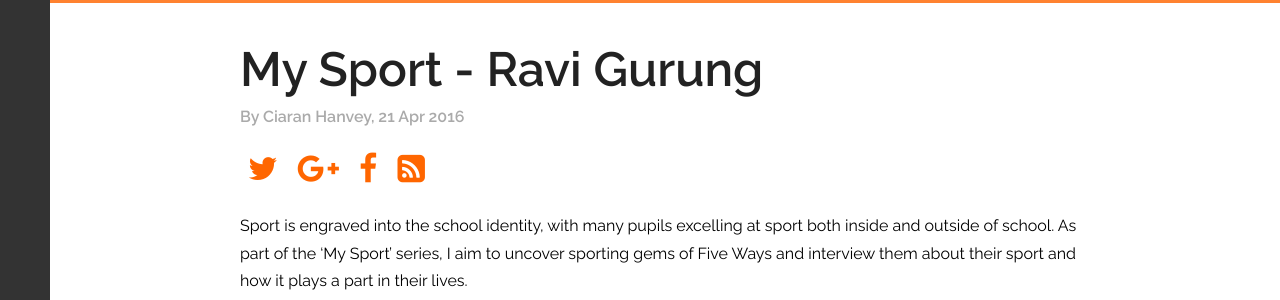
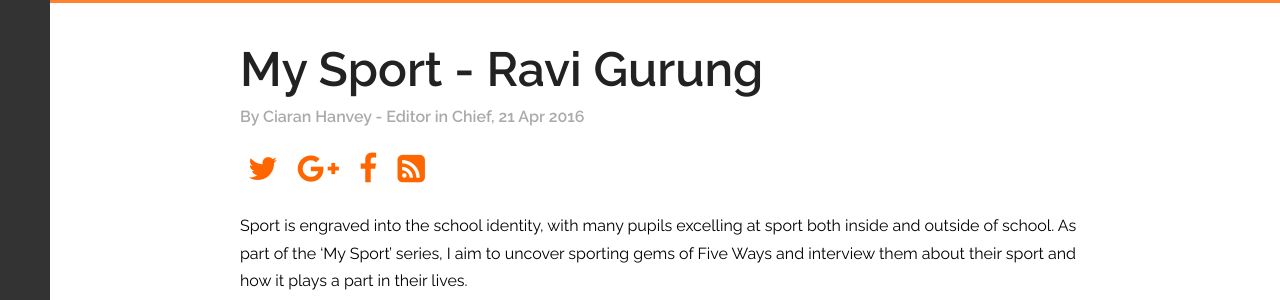
Before and after one commit to Kefwmag/kefwmag.github.io, a Jekyll site: the page built from _posts/2016-04-21-my-sport-ravi-gurung.md, in a window 1280 px wide and 900 px high. Shown: the part 122-422 px from the top of the window. Built offline with Jekyll 4.4.1, drawn with Linux system fonts in a browser that asks for light colours; nearby versions of some CDN libraries.

Commit message:
Update 2016-04-21-my-sport-ravi-gurung.md

```diff
--- a/_posts/2016-04-21-my-sport-ravi-gurung.md
+++ b/_posts/2016-04-21-my-sport-ravi-gurung.md
@@ -3,7 +3,7 @@ layout: dposts
 title: "My Sport - Ravi Gurung"
 date: 2016-04-21 12:00:00 +0000
 category: "sports"
-author: "Ciaran Hanvey"
+author: "Ciaran Hanvey - Editor in Chief"
 ---
 Sport is engraved into the school identity, with many pupils excelling at sport both inside and outside of school. As part of the ‘My Sport’ series, I aim to uncover sporting gems of Five Ways and interview them about their sport and how it plays a part in their lives.
 
```
